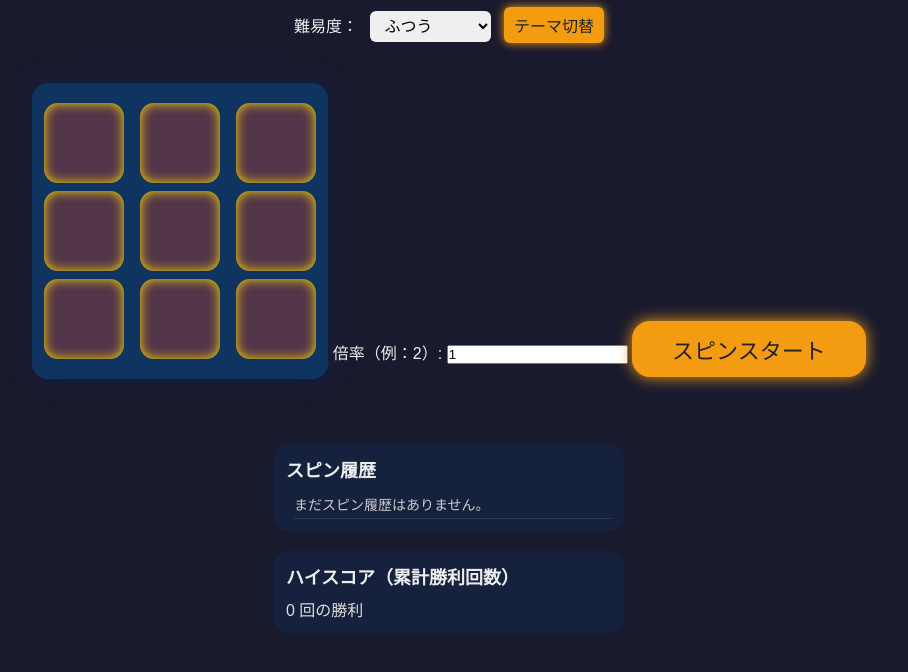
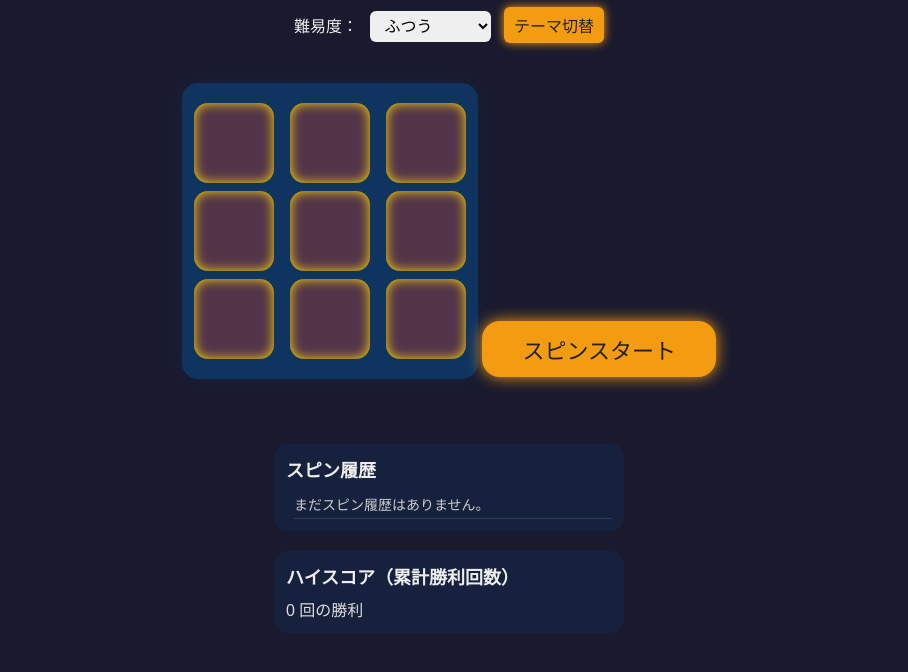
Before and after one commit to 0014des/surotto, a plain HTML site: page index.html in a window 1280 px wide. Shown: the part 112-784 px from the top of the page, without its empty margins (191-1099 px from the left). Drawn offline with Linux system fonts and the light colour scheme.

Commit message:
index.html を更新
たさたりやた

```diff
--- a/index.html
+++ b/index.html
@@ -42,9 +42,6 @@
     </div>
   </div>
 
-<label for="leverageInput">倍率（例：2）:</label>
-<input type="number" id="leverageInput" min="1" value="1" />
-
   <button id="spinBtn">スピンスタート</button>
 
   <div class="result" id="result"></div>
```
